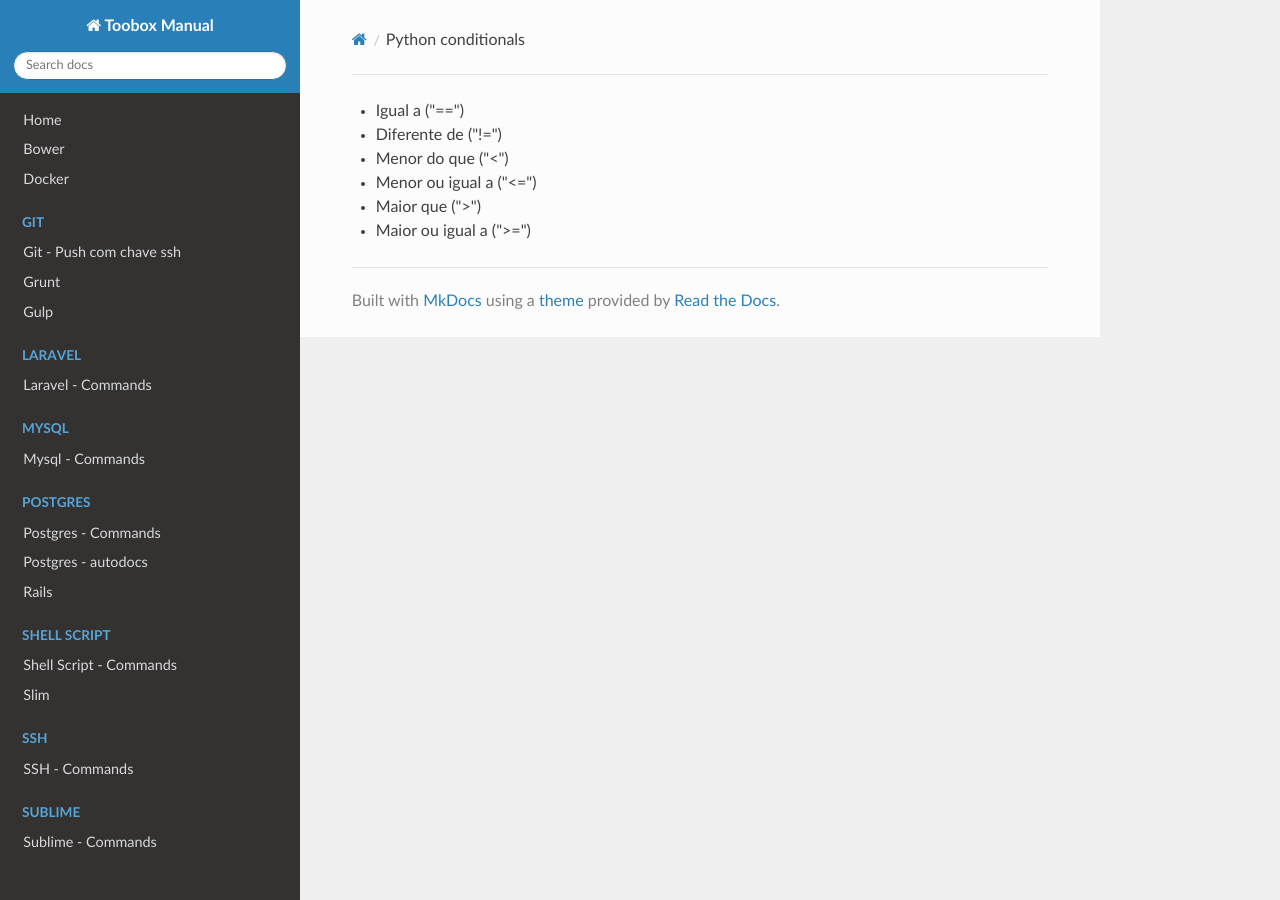
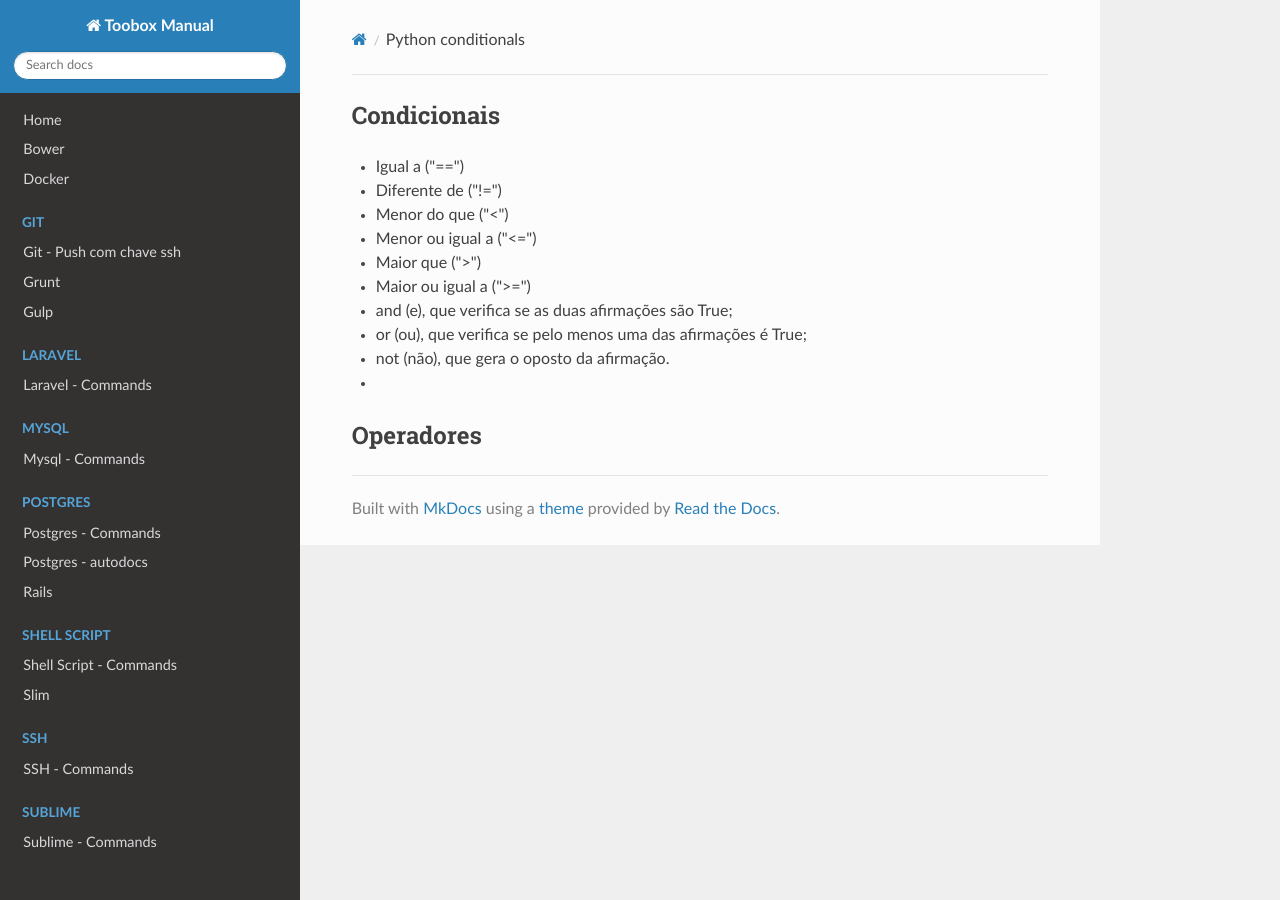
Before and after one commit to intrepidocabral/toolbox-manual, an MkDocs documentation site: the page built from docs/python/python_conditionals.md, in a window 1280 px wide. Built offline with MkDocs 1.6.1, drawn with Linux system fonts in a browser that asks for light colours; nearby versions of some CDN libraries; old or Windows-style settings are respelled for this version of MkDocs.

Commit message:
Update python_conditionals.md

```diff
--- a/docs/python/python_conditionals.md
+++ b/docs/python/python_conditionals.md
@@ -1,3 +1,4 @@
+## Condicionais
 
 * Igual a ("==")
 * Diferente de ("!=")
@@ -5,3 +6,9 @@
 * Menor ou igual a ("<=")
 * Maior que (">")
 * Maior ou igual a (">=")
+
+* and (e), que verifica se as duas afirmações são True;
+* or (ou), que verifica se pelo menos uma das afirmações é True;
+* not (não), que gera o oposto da afirmação.
+*
+## Operadores
```
